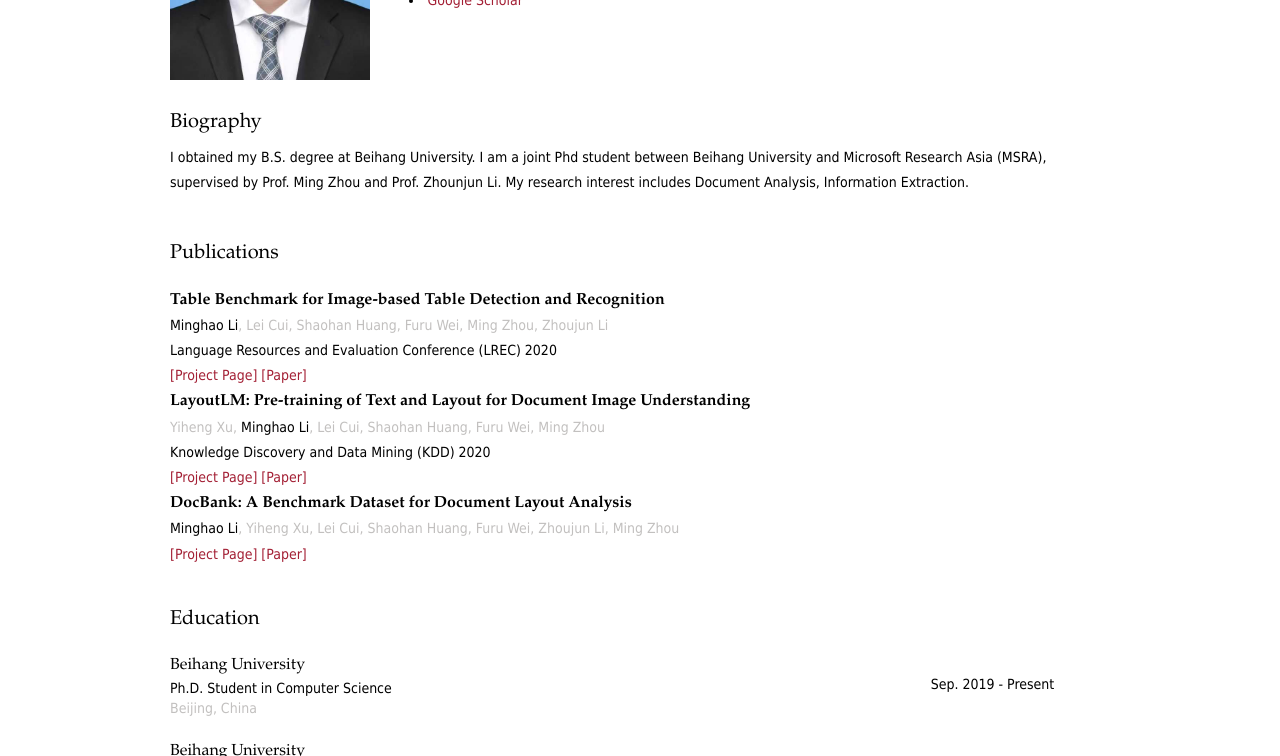
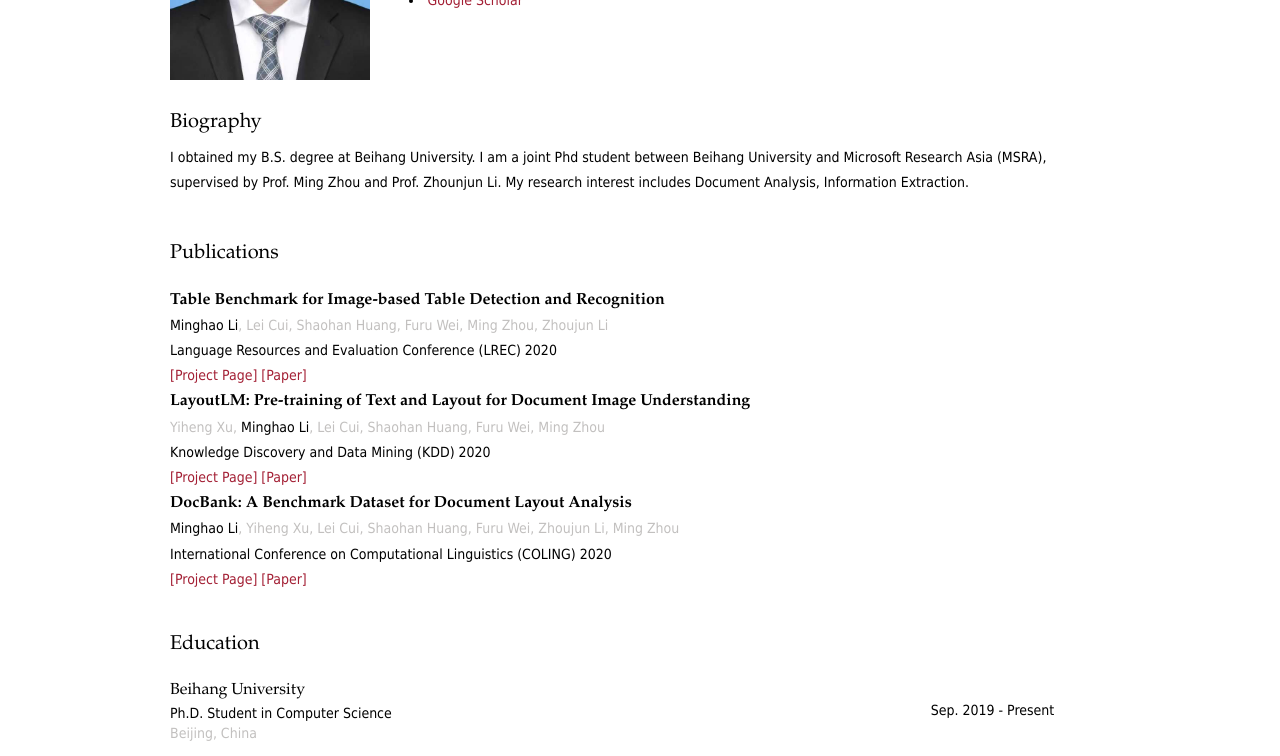
Before and after one commit to liminghao1630/liminghao1630.github.io, a plain HTML site: page index.html in a window 1280 px wide. Shown: the part 276-1032 px from the top of the page. Drawn offline with Linux system fonts and the light colour scheme; a script that the page names is missing.

Commit message:
Update index.html

```diff
--- a/index.html
+++ b/index.html
@@ -334,7 +334,7 @@
               <me>Minghao Li</me>, Yiheng Xu,
               Lei Cui, Shaohan Huang, Furu Wei, Zhoujun Li, Ming Zhou
             </div>
-            <!-- <div>Knowledge Discovery and Data Mining (KDD) 2020</div> -->
+            <div>International Conference on Computational Linguistics (COLING) 2020</div>
             <a href="https://github.com/doc-analysis/DocBank">[Project Page]</a>
             <a href="https://arxiv.org/pdf/2006.01038.pdf">[Paper]</a>
           </div>
```
